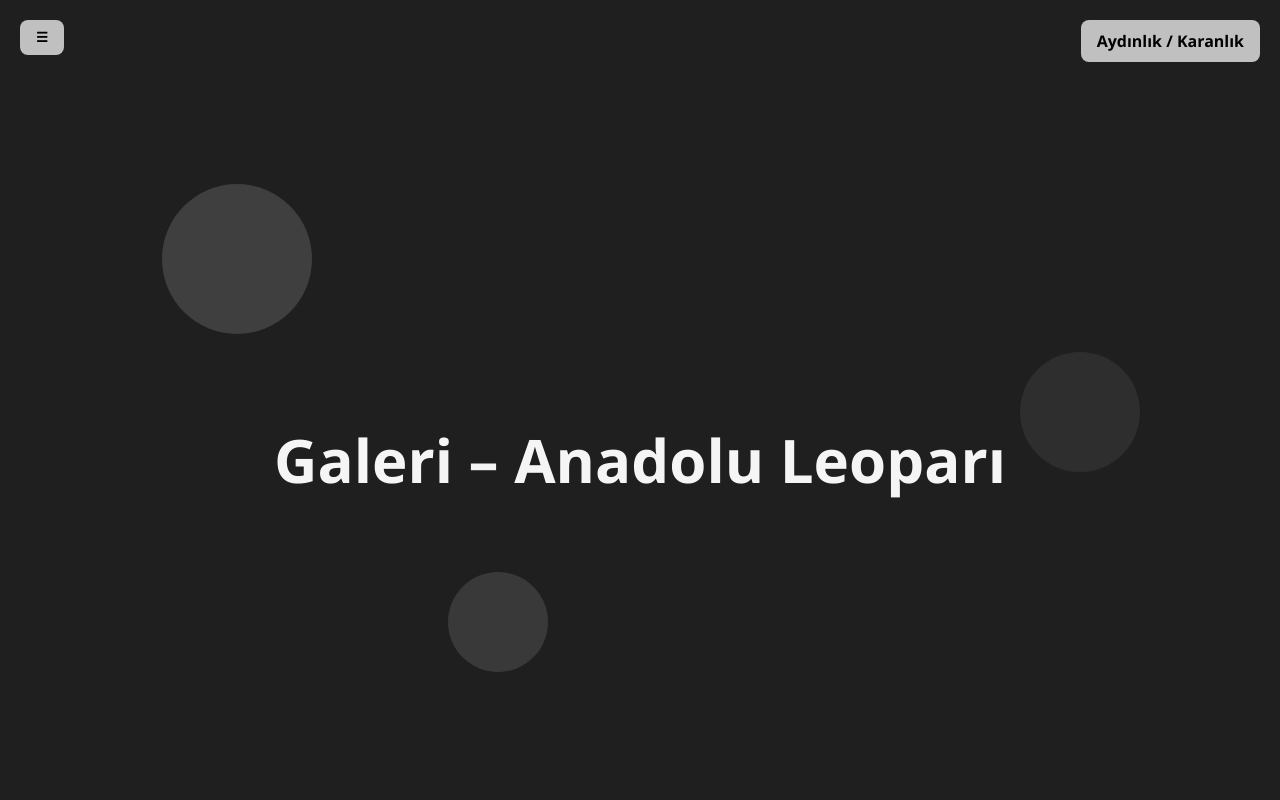
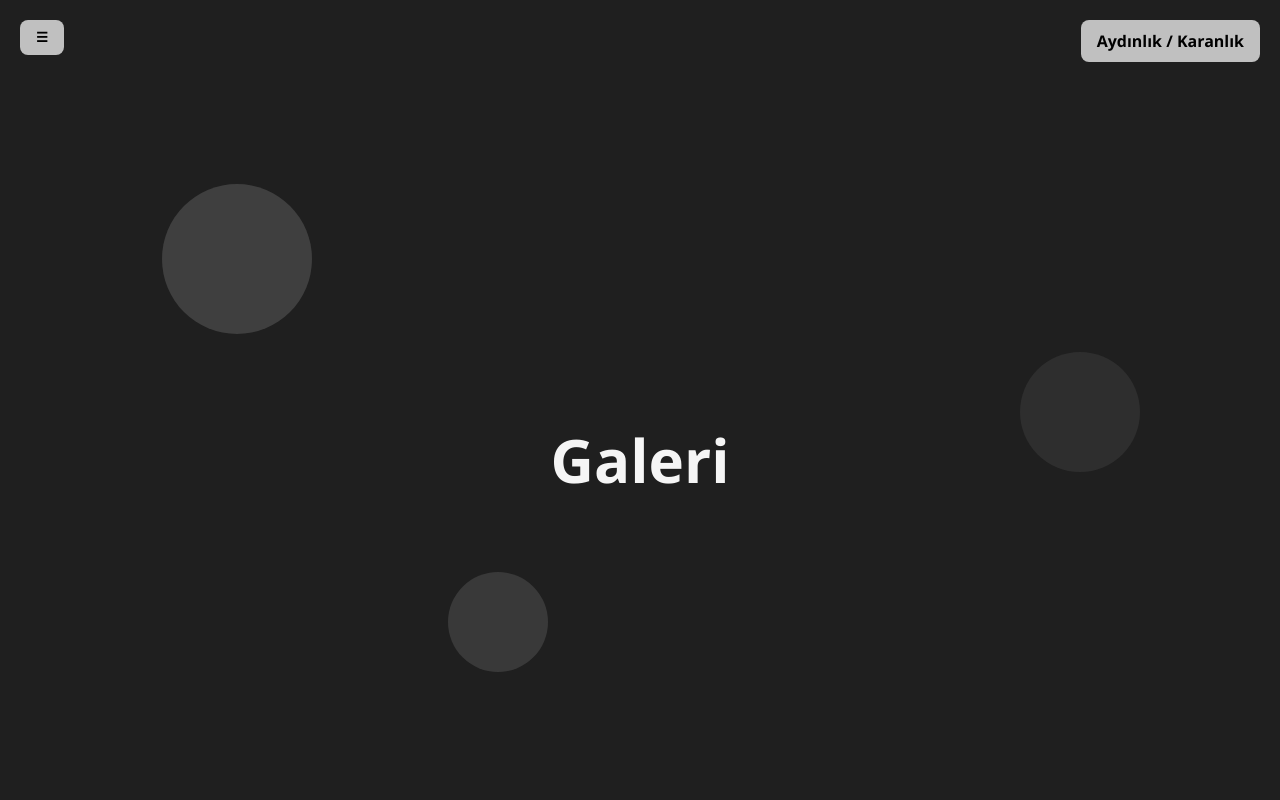
Before and after one commit to MAMIKKK/karakus, a plain HTML site: page galeri.html in a window 1280 px wide. Shown: the top 800 px of the page. Drawn offline with Linux system fonts and the light colour scheme.

Commit message:
galeri.html

```diff
--- a/galeri.html
+++ b/galeri.html
@@ -100,7 +100,7 @@ body.light footer { background: var(--card-light); }
 <div id="themeToggle">Aydınlık / Karanlık</div>
 
 <section id="hero">
-  <h1>Galeri – Anadolu Leoparı</h1>
+  <h1>Galeri</h1>
   <div class="shape shape1"></div>
   <div class="shape shape2"></div>
   <div class="shape shape3"></div>
```
